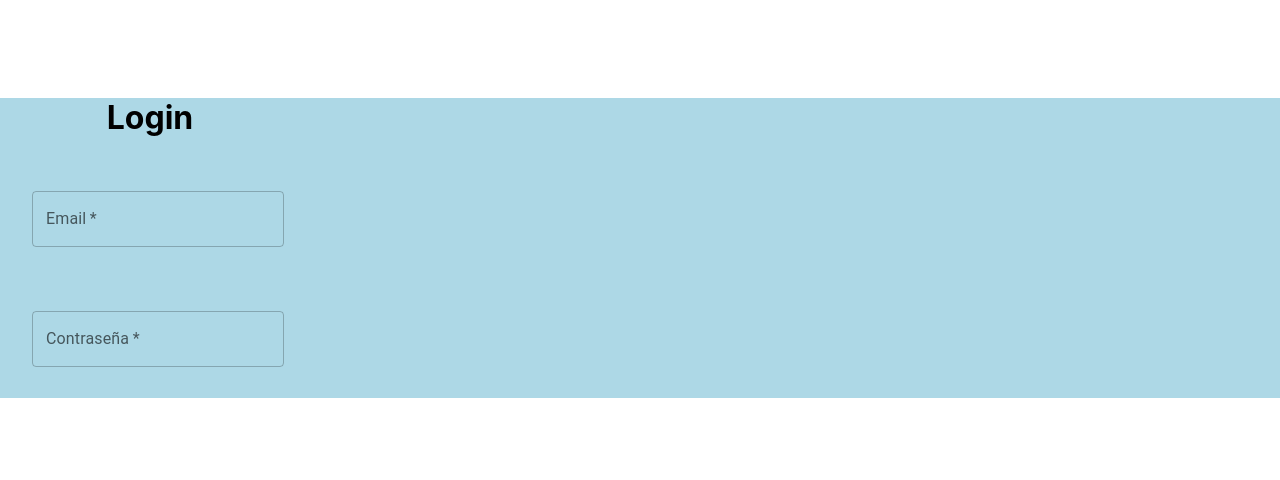
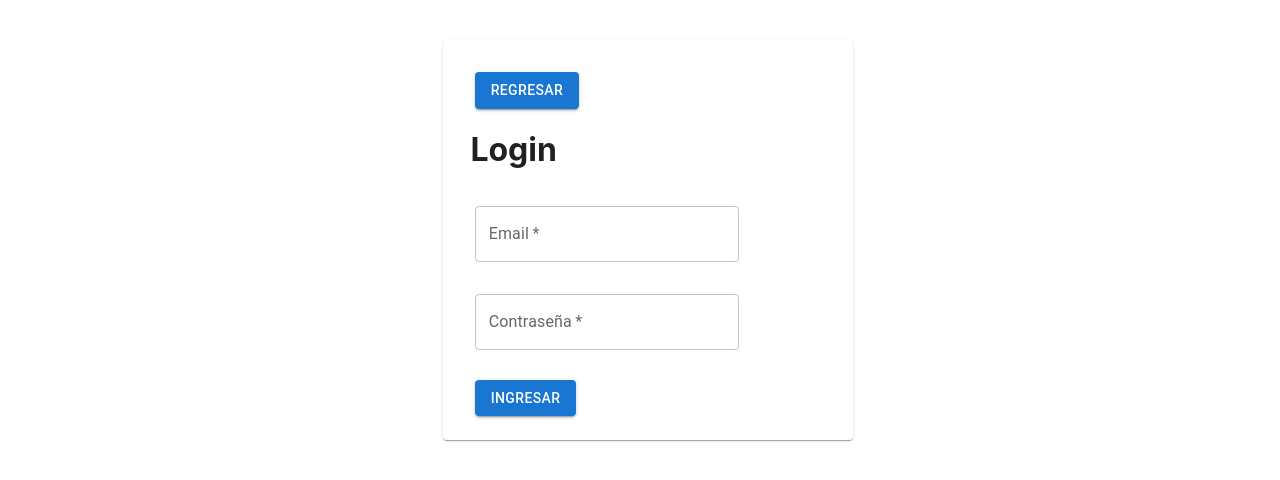
Before and after one commit to TPI-GB/Mapa, a React (Create React App) app in the folder mapa-frontend-admin/: page /login in a window 1280 px wide. Shown: the top 480 px of the page. Built offline with nearby package versions, Linux system fonts and the light colour scheme.

Commit message:
modificando login

```diff
--- a/mapa-frontend-admin/src/App.js
+++ b/mapa-frontend-admin/src/App.js
@@ -1,6 +1,7 @@
 import "./App.css";
 import { BrowserRouter as Router, Switch, Route } from "react-router-dom";
 import Login from "./components/Login/Login";
+import Home from "./pages/home";
 
 function App() {
   return (
@@ -11,7 +12,7 @@ function App() {
             <Login />
           </Route>
           <Route path="/">
-            <Login />
+            <Home />
           </Route>
         </Switch>
       </Router>
--- a/mapa-frontend-admin/src/components/Login/Login.js
+++ b/mapa-frontend-admin/src/components/Login/Login.js
@@ -1,20 +1,37 @@
 import * as React from "react";
 import { Box } from "@mui/system";
-import { TextField } from "@mui/material";
+import {
+  TextField,
+  Button,
+  Stack,
+  Grid,
+  Card,
+  CardContent,
+} from "@mui/material";
 import "./Login.scss";
 
 export default function Login() {
   return (
-    <div className="login">
+    <Stack direction="row" ml={2} mt={5}>
+      <Grid container spacing={2}>
+        <Grid item xs={4}></Grid>
+        <Grid item xs={4} style={{ textAlign: "center" }}>
+          <Card sx={{ minWidth: 275 }}>
+            <CardContent>
+              <Stack direction="row" ml={2} mt={2}>
+                <Button variant="contained" href="/">
+                  Regresar
+                </Button>
+              </Stack>
               <Box
                 component="form"
                 sx={{
-          width: 300,
-          height: 300,
+                  width: 110,
+                  height: 250,
                   "&:hover": {
                     opacity: [0.9, 0.8, 0.7],
                   },
-          "& .MuiTextField-root": { m: 4, width: "25ch" },
+                  "& .MuiTextField-root": { m: 2, width: "7cm" },
                 }}
                 noValidate
                 autoComplete="off"
@@ -31,8 +48,16 @@ export default function Login() {
                   id="outlined-required"
                   label="Contraseña"
                   defaultValue=""
+                  value=""
                 />
               </Box>
-    </div>
+              <Stack direction="row" ml={2}>
+                <Button variant="contained">Ingresar</Button>
+              </Stack>
+            </CardContent>
+          </Card>
+        </Grid>
+      </Grid>
+    </Stack>
   );
 }
--- a/mapa-frontend-admin/src/components/Login/Login.scss
+++ b/mapa-frontend-admin/src/components/Login/Login.scss
@@ -1,4 +1,3 @@
 .login {
-  margin-top: 2.6cm;
   background-color: lightblue;
 }
```
Lines whose indentation alone changed are shown as unchanged.
